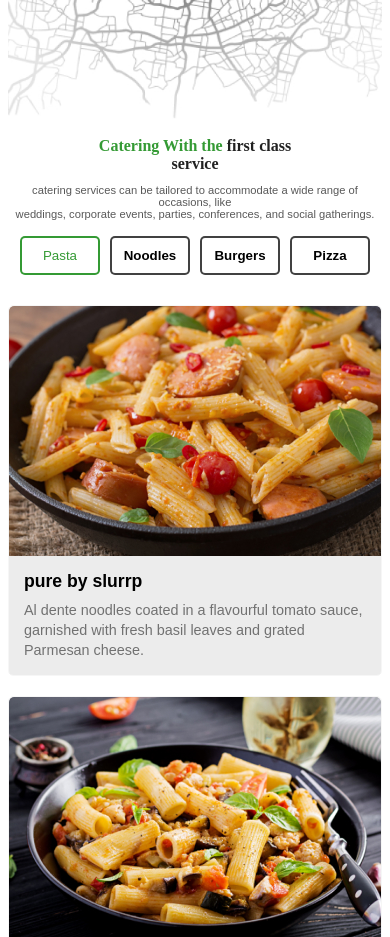
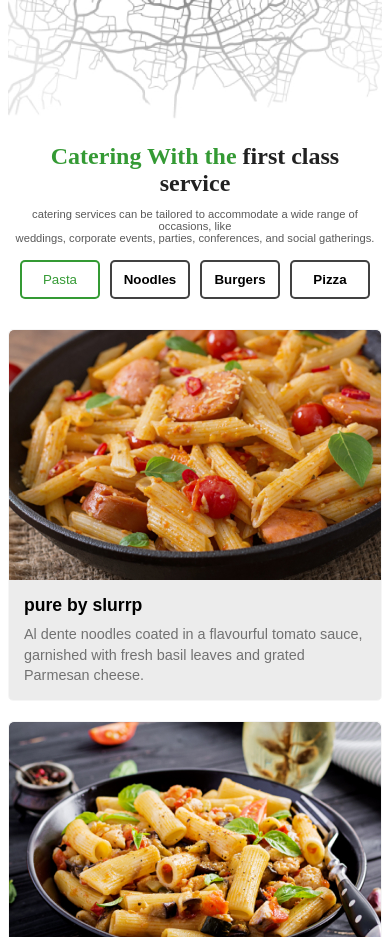
Before and after one commit to festybam123/restaurant, a React (Vite) app: page / in a window 390 px wide. Shown: the part 2660-3597 px from the top of the page. Built offline with nearby package versions, Linux system fonts and the light colour scheme.

Commit message:
mobile responsiveness

```diff
--- a/src/App.css
+++ b/src/App.css
@@ -773,7 +773,7 @@
 
   .section__4 { flex-direction: column; }
   .section4__content { text-align: center; }
-  .section4__content h2 { font-size: 1rem; }
+  .section4__content h2 { font-size: 1.5rem; }
   .btn__cnt { flex-wrap: wrap; justify-content: center; gap: 10px; }
   .gallery2_grid { flex-direction: column; }
 
```
